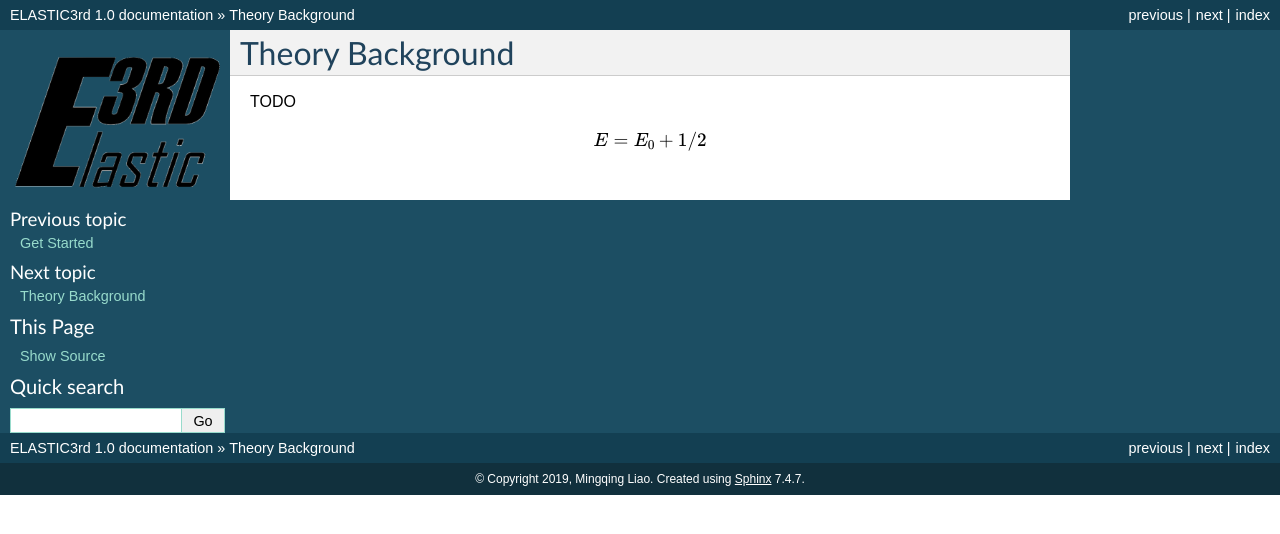
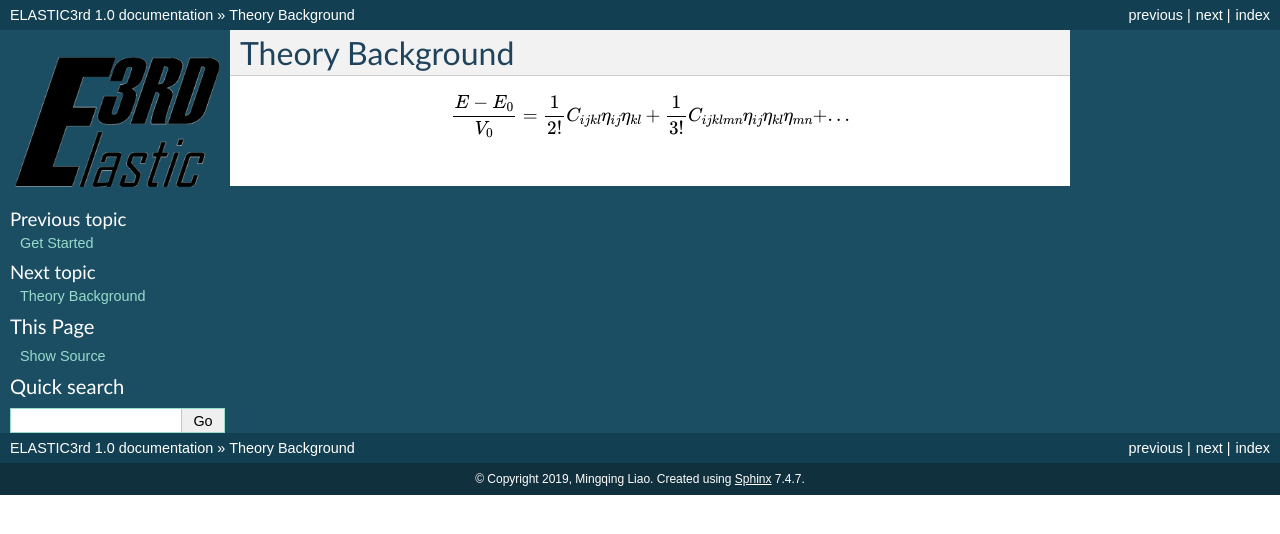
Before and after one commit to hitliaomq/ELASTIC3rd, a Sphinx documentation site: the page built from docs/Theory.rst, in a window 1280 px wide. Shown: the top 534 px of the page. Built offline with Sphinx 7.4.7, drawn with Linux system fonts in a browser that asks for light colours; pages that are not in the unit, such as notebooks, are missing from menus.

Commit message:
update documents

```diff
--- a/docs/Theory.rst
+++ b/docs/Theory.rst
@@ -2,7 +2,6 @@
 Theory Background
 =================
 
-TODO
 
 .. math::
-    E=E_0 + 1/2
+    \frac{E - E_0}{V_0} = \frac{1}{2!} C_{ijkl} \eta_{ij} \eta_{kl} + \frac{1}{3!} C_{ijklmn} \eta_{ij} \eta_{kl} \eta_{mn} + ...
--- a/docs/index.rst
+++ b/docs/index.rst
@@ -10,8 +10,6 @@
 
 |logo| ELASTIC3rd: 3rd ELASTIC constants calculator
 ==============================================================================================
-
-Contents:
 
 .. toctree::
    :maxdepth: 2
```
